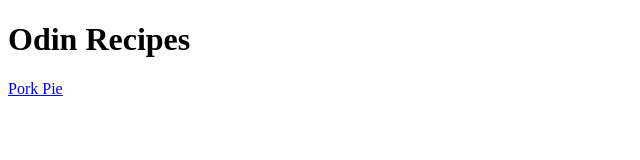
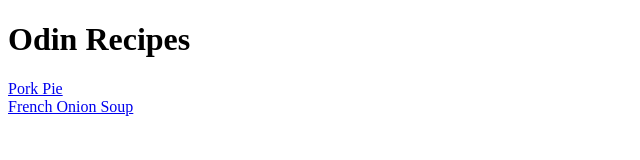
Before and after one commit to CozyMeds/odin-recipes, a plain HTML site: page index.html in a window 1280 px wide. Shown: the whole page, without its empty margins (0-640 px from the left). Drawn offline with Linux system fonts and the light colour scheme.

Commit message:
Added link to french-onion-soup.html in index.html

```diff
--- a/index.html
+++ b/index.html
@@ -8,5 +8,7 @@
     <body>
         <h1>Odin Recipes</h1>
         <a href="./recipes/pork-pie.html">Pork Pie</a>
+        <br>
+        <a href="./recipes/french-onion-soup.html">French Onion Soup</a>
     </body>
 </html>
```
